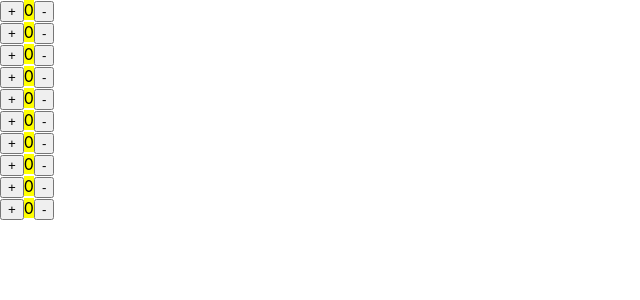
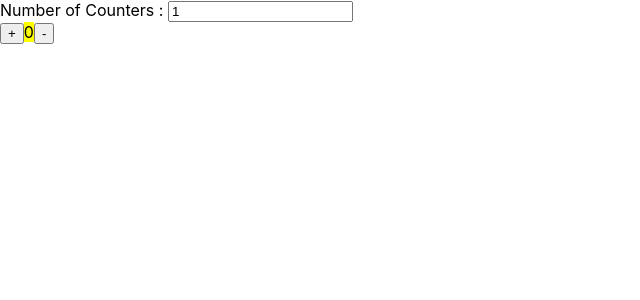
Before and after one commit to HaloHan2017/React-Counter-Demo, a React (Create React App) app: page / in a window 1280 px wide. Shown: the top 300 px of the page, without its empty margins (0-640 px from the left). Built offline with nearby package versions, Linux system fonts and the light colour scheme.

Commit message:
[React-Counter-Demo] [Jerry] feature : add input to set the numbers of counter

```diff
--- a/src/App.js
+++ b/src/App.js
@@ -3,9 +3,9 @@ import './App.css';
 import CounterGroup from "./Componets/CounterGroup";
 
 function App() {
-  return (
-    <CounterGroup number={10}/>
-  );
+    return (
+        <CounterGroup/>
+    );
 }
 
-export default App;
+export default App
--- a/src/Componets/Counter/index.jsx
+++ b/src/Componets/Counter/index.jsx
@@ -1,4 +1,4 @@
-import React, { Component } from "react"
+import React from "react"
 
 class Counter extends React.Component {
     constructor(props) {
--- a/src/Componets/CounterGroup/index.jsx
+++ b/src/Componets/CounterGroup/index.jsx
@@ -1,17 +1,31 @@
-import React, { Component } from "react"
+import React from "react"
 import Counter from "../Counter"
 
 class CounterGroup extends React.Component {
-    constructor(props){
+    constructor(props) {
         super(props)
         this.state = {
-            number: props.number
+            number: 1
         }
     }
 
-    render (){
+    inputChange = (event) => {
+        let value = event.target.value;
+        if (value !== '') {
+            console.log(value)
+            this.setState({
+                number: parseInt(value)
+            })
+        }
+    }
+
+    render() {
         return (
-            new Array(this.state.number).fill(0).map((vale, index) => <Counter key={index} />)
+            <div>
+                <span>Number of Counters : </span>
+                <input type="text" value={this.state.number} onChange={event => this.inputChange(event)}/>
+                {new Array(this.state.number).fill(0).map((vale, index) => <Counter key={index}/>)}
+            </div>
         )
     }
 }
```
